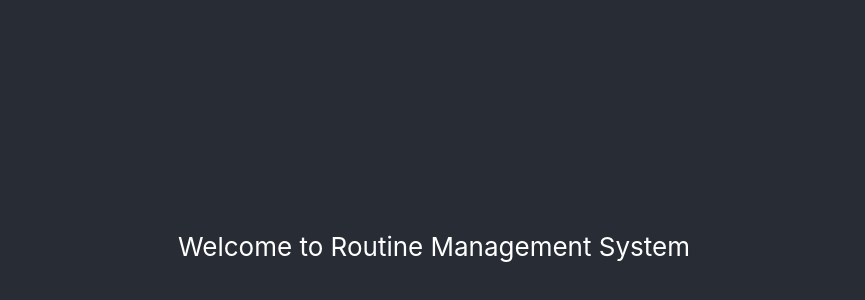
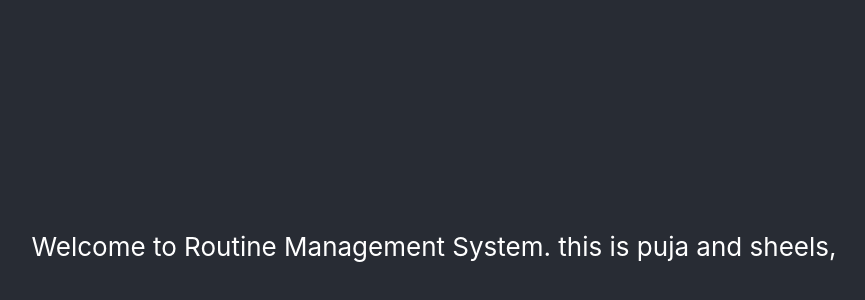
Before and after one commit to sheelaadhikari/RoutineManagementSystem, a React (Create React App) app in the folder client/: page / in a window 1280 px wide. Shown: the part 154-454 px from the top of the page, without its empty margins (206-1071 px from the left). Built offline with nearby package versions, Linux system fonts and the light colour scheme.

Commit message:
puja and sheela

```diff
--- a/client/src/App.js
+++ b/client/src/App.js
@@ -6,7 +6,8 @@ function App() {
   return (
     <div className="App">
       <header className="App-header">
-        Welcome to Routine Management System
+        Welcome to Routine Management System.
+        this is puja and sheels,
       </header>
     </div>
   );
```
